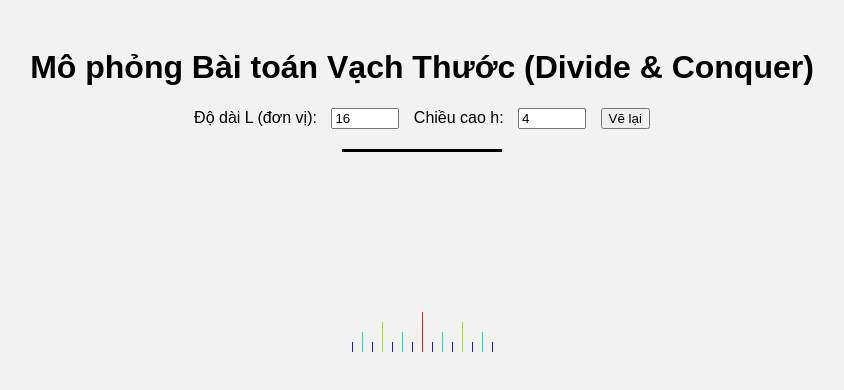
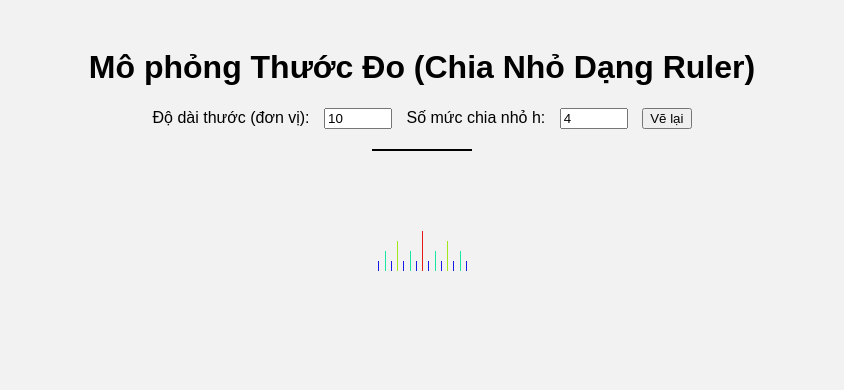
Before and after one commit to DuongDangHocCode/ruler_visualization, a plain HTML site: page index.html in a window 1280 px wide. Both pictures are taken after a click on the button "Vẽ lại". Shown: the whole page, without its empty margins (218-1062 px from the left). Drawn offline with Linux system fonts and the light colour scheme.

Commit message:
finish_2

```diff
--- a/index.html
+++ b/index.html
@@ -2,15 +2,15 @@
 <html lang="vi">
 <head>
   <meta charset="UTF-8" />
-  <title>Mô phỏng Vạch Thước</title>
+  <title>Thước đo chia nhỏ</title>
   <link rel="stylesheet" href="style.css" />
 </head>
 <body>
-  <h1>Mô phỏng Bài toán Vạch Thước (Divide & Conquer)</h1>
+  <h1>Mô phỏng Thước Đo (Chia Nhỏ Dạng Ruler)</h1>
 
   <div class="controls">
-    <label>Độ dài L (đơn vị): <input type="number" id="inputLength" value="16" min="1" /></label>
-    <label>Chiều cao h: <input type="number" id="inputHeight" value="4" min="1" /></label>
+    <label>Độ dài thước (đơn vị): <input type="number" id="inputLength" value="10" min="1" /></label>
+    <label>Số mức chia nhỏ h: <input type="number" id="inputHeight" value="4" min="1" max="6" /></label>
     <button onclick="renderRuler()">Vẽ lại</button>
   </div>
 
--- a/style.css
+++ b/style.css
@@ -1,5 +1,5 @@
 body {
-  font-family: Arial, sans-serif;
+  font-family: sans-serif;
   padding: 20px;
   background: #f2f2f2;
 }
@@ -20,26 +20,25 @@ h1 {
 
 .ruler {
   position: relative;
-  height: 200px;
+  height: 100px;
   margin: 0 auto;
-  border-top: 3px solid #000;
+  border-top: 2px solid #000;
+  width: fit-content;
+  padding-top: 20px;
 }
 
 .tick {
   position: absolute;
   bottom: 0;
   width: 1px;
+  background: black;
   transform-origin: bottom;
-  animation: tickUp 0.3s ease-out;
 }
 
-@keyframes tickUp {
-  from {
-    transform: scaleY(0);
-    opacity: 0;
-  }
-  to {
-    transform: scaleY(1);
-    opacity: 1;
-  }
+.label {
+  position: absolute;
+  bottom: -20px;
+  font-size: 12px;
+  text-align: center;
+  transform: translateX(-50%);
 }
```
